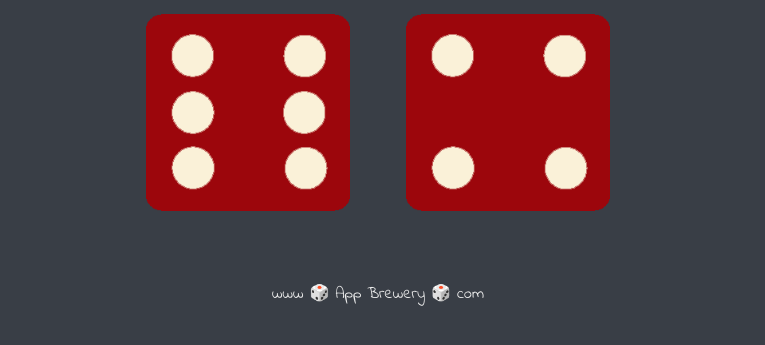
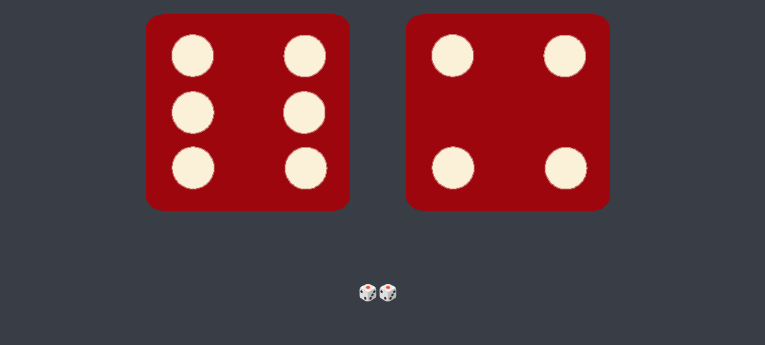
Before and after one commit to Anurag8092/Dice-Game, a plain HTML site: page index.html in a window 1280 px wide. Shown: the part 321-666 px from the top of the page, without its empty margins (262-1027 px from the left). Drawn offline with Linux system fonts and the light colour scheme.

Commit message:
Update index.html

```diff
--- a/index.html
+++ b/index.html
@@ -27,6 +27,6 @@
   </body>
 
   <footer>
-    www 🎲 App Brewery 🎲 com
+    🎲🎲
   </footer>
 </html>
```
